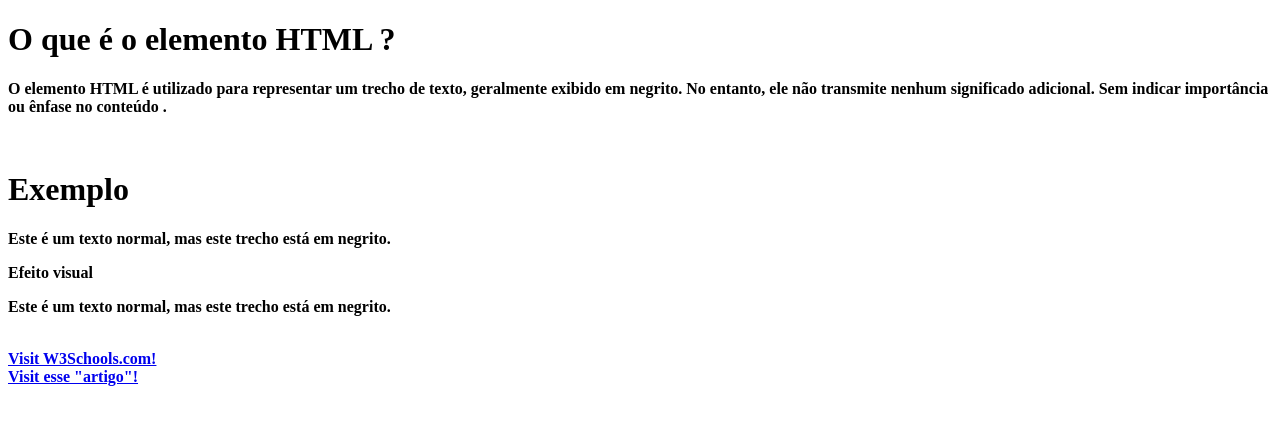
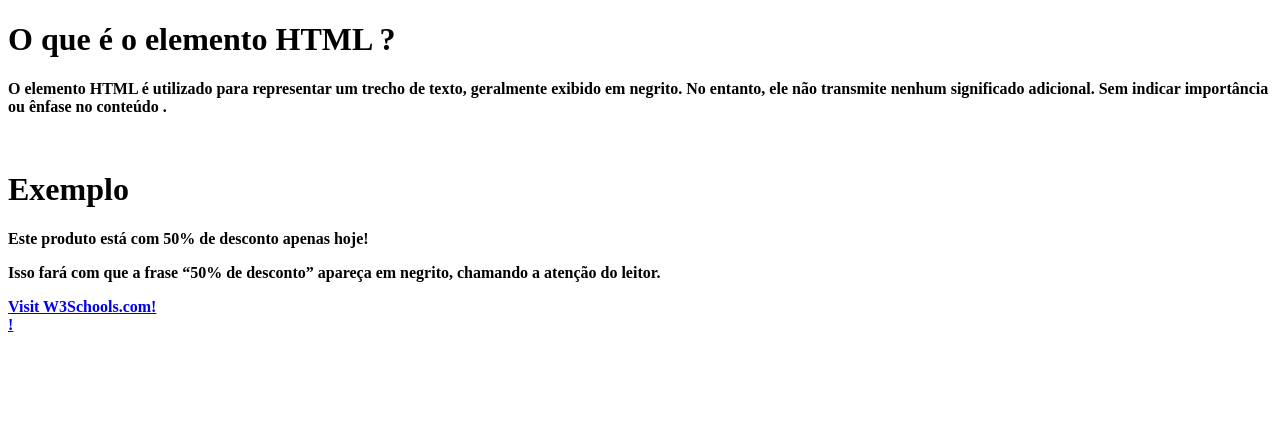
Before and after one commit to leidhiel-ifpr/laboratorio-front-end, a plain HTML site: page atividade-5-pesquisa.html/index.html in a window 1280 px wide. Drawn offline with Linux system fonts and the light colour scheme.

Commit message:
versão-5-2

```diff
--- a/atividade-5-pesquisa.html/index.html
+++ b/atividade-5-pesquisa.html/index.html
@@ -4,14 +4,14 @@
             <title>Elementos HTML <b> HTML</title>
         </head>
         <body>
-            <h1>O que é o <b>elemento HTML <b>? </b></h1>
+            <h1>O que é o <b>elemento HTML <b>? <b></h1>
             <p>O elemento HTML <b> é utilizado para representar um trecho de texto, geralmente exibido em negrito. No entanto, ele não transmite nenhum significado adicional. Sem indicar importância ou ênfase no conteúdo .</p><br>
-
             <h1>Exemplo</h1>
-            <p> <p>Este é um texto normal, mas <b>este trecho está em negrito</b>.</p> </p>
-            <p>Efeito visual</p>
-            <p>Este é um texto normal, mas <b>este trecho está em negrito</b>.</p><br>
+             <p>
+                <p>Este produto está com <b>50% de desconto</b> apenas hoje!</p>
+                Isso fará com que a frase “50% de desconto” apareça em negrito, chamando a atenção do leitor.
+             </p>
             <a href="https://www.w3schools.com/">Visit W3Schools.com!</a><br>
-            <a href="HTML Bold Text Tutorial – How to Use the b Tag">Visit esse "artigo"!</a
+            <a href="https://www.youtube.com/watch?v=bV4nau-8uSA">  !</a
         </body>
     </html>
```
Also changed, not shown: 1 other file.
